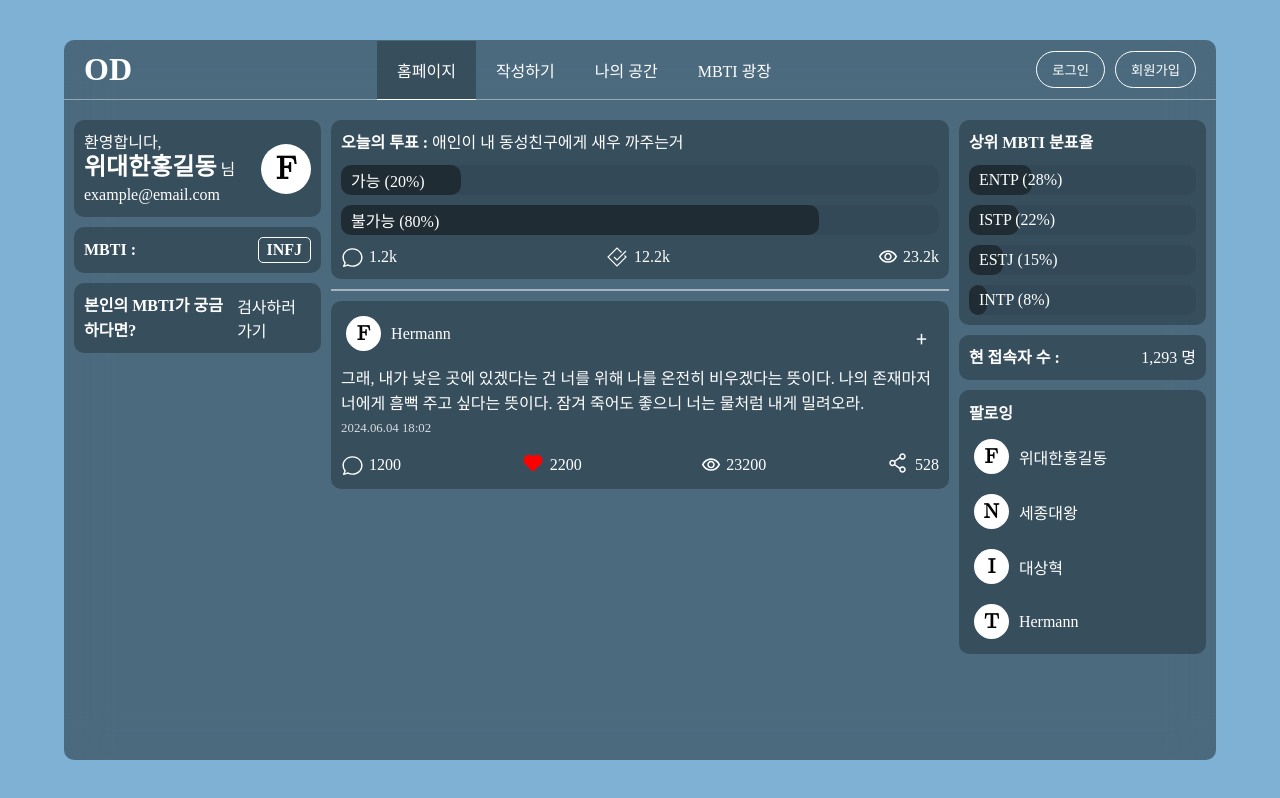
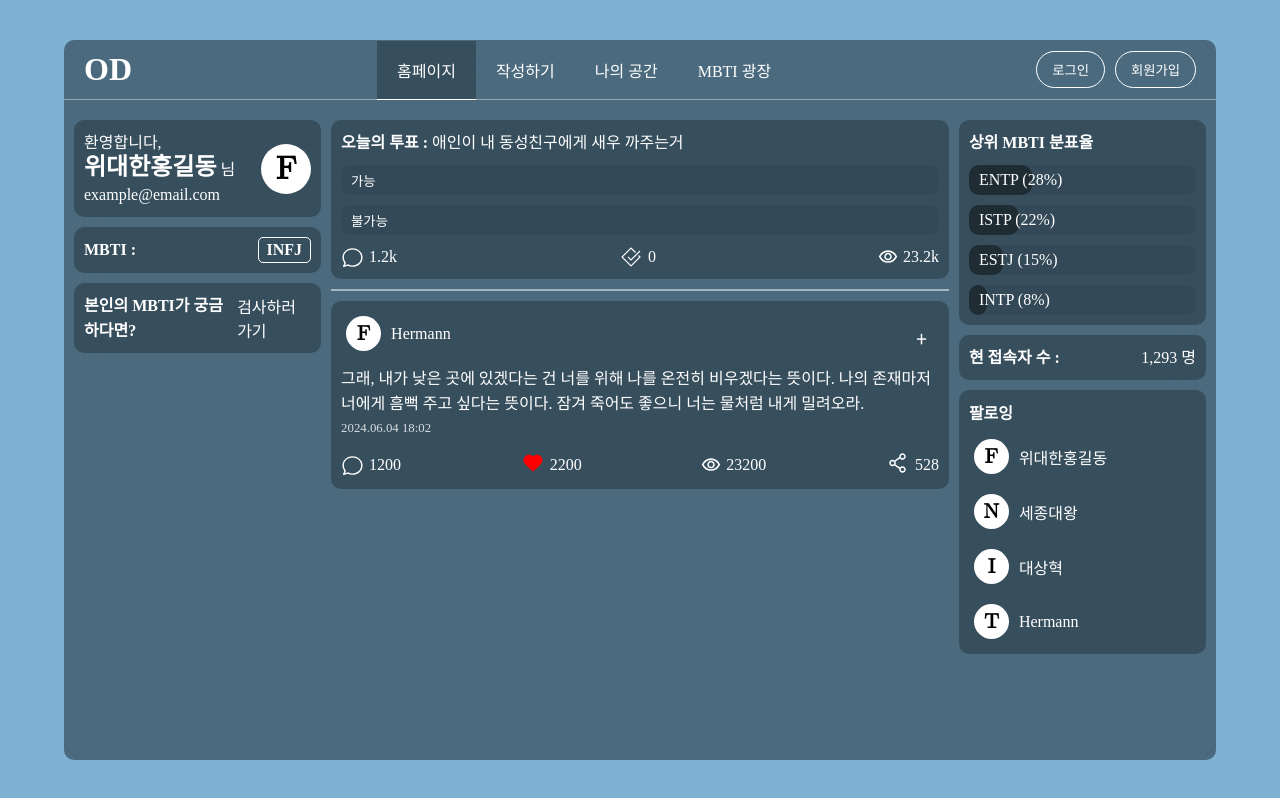
Before and after one commit to HermannChoi/od, a Next.js app: page / in a window 1280 px wide. Built offline with nearby package versions, Linux system fonts and the light colour scheme.

Commit message:
[feat]투표 막대 state 임시 구현

```diff
--- a/src/app/components/homePageComponents/Vote.tsx
+++ b/src/app/components/homePageComponents/Vote.tsx
@@ -6,18 +6,53 @@ import Image from "next/image";
 import Chat from "@/app/assets/svg/chat.svg";
 import VoteImg from "@/app/assets/svg/vote.svg";
 import Visibility from "@/app/assets/svg/visibility.svg";
-
 import Link from "next/link";
+import { useState } from "react";
 
 const Vote = () => {
+  interface Options {
+    firstOption: number;
+    secondOption: number;
+  }
+  const [options, setOptions] = useState<Options>({
+    firstOption: 0,
+    secondOption: 0,
+  });
+
+  const handleVote = (option: keyof Options) => {
+    setOptions((prev) => ({
+      ...prev,
+      [option]: prev[option] + 1,
+    }));
+  };
+
+  const totalVotes = options.firstOption + options.secondOption;
+  const firstOptionPercent = ((options.firstOption / totalVotes) * 100).toFixed(
+    1
+  );
+  const secondOptionPercent = (
+    (options.secondOption / totalVotes) *
+    100
+  ).toFixed(1);
+
   return (
     <Link href={"/"} css={homePageStyles.commonContentLayout}>
       <p>
         <span css={[`font-weight: bold;`]}>오늘의 투표 :</span> 애인이 내
         동성친구에게 새우 까주는거
       </p>
-      <div css={homePageStyles.middleSection.vote.bar(20)}>가능 (20%)</div>
-      <div css={homePageStyles.middleSection.vote.bar(80)}>불가능 (80%)</div>
+      <button
+        onClick={() => handleVote("firstOption")}
+        css={homePageStyles.middleSection.vote.bar(Number(firstOptionPercent))}
+      >
+        가능{totalVotes !== 0 && `(${firstOptionPercent}% )`}
+      </button>
+      <button
+        onClick={() => handleVote("secondOption")}
+        css={homePageStyles.middleSection.vote.bar(Number(secondOptionPercent))}
+      >
+        불가능 {totalVotes !== 0 && `(${secondOptionPercent}% )`}
+      </button>
       <div css={homePageStyles.middleSection.posts.bottom}>
         <div css={homePageStyles.middleSection.posts.bottomEach}>
           <Image src={Chat} alt="chat" />
@@ -25,7 +60,7 @@ const Vote = () => {
         </div>
         <div css={homePageStyles.middleSection.posts.bottomEach}>
           <Image src={VoteImg} alt="vote" />
-          <span>12.2k</span>
+          <span>{totalVotes}</span>
         </div>
         <div css={homePageStyles.middleSection.posts.bottomEach}>
           <Image src={Visibility} alt="view" />
--- a/src/app/pages/mbtiPlaza/[slug]/page.tsx
+++ b/src/app/pages/mbtiPlaza/[slug]/page.tsx
@@ -11,7 +11,7 @@ const PlazaDeatilPage = () => {
     <>
       <Navbar />
       <main css={mainStyle}>
-        <h1>{slug}의 공간</h1>
+        <h1>{slug}들의 공간</h1>
       </main>
     </>
   );
--- a/src/app/styles/homePageStyles/homePageStyles.ts
+++ b/src/app/styles/homePageStyles/homePageStyles.ts
@@ -67,7 +67,6 @@ export const homePageStyles = {
             border: none;
             border-radius: 10px;
             background-color: #00000010;
-            cursor: pointer;
             z-index: 1;
             &:hover {
               background-color: #00000020;
@@ -81,6 +80,7 @@ export const homePageStyles = {
               height: 100%;
               border-radius: 10px;
               background-color: #00000066;
+              transition: 0.2s;
               z-index: -1;
             }
           `,
--- a/src/app/styles/signInUpStyles/signInUpStyles.ts
+++ b/src/app/styles/signInUpStyles/signInUpStyles.ts
@@ -38,7 +38,7 @@ export const signInUpStyles = {
       cursor: pointer;
       background-color: transparent;
       &:hover,
-      &:focus {
+      &:active {
         background-color: #00000044;
       }
     `,
```
